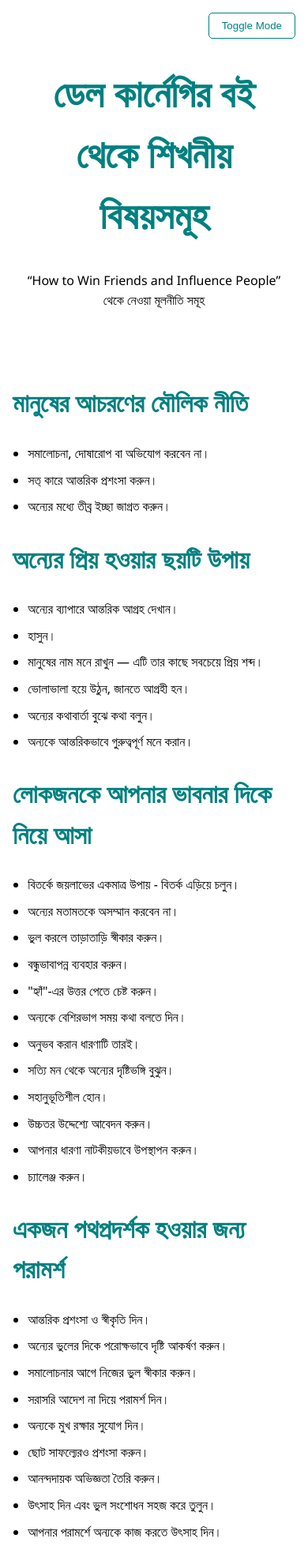
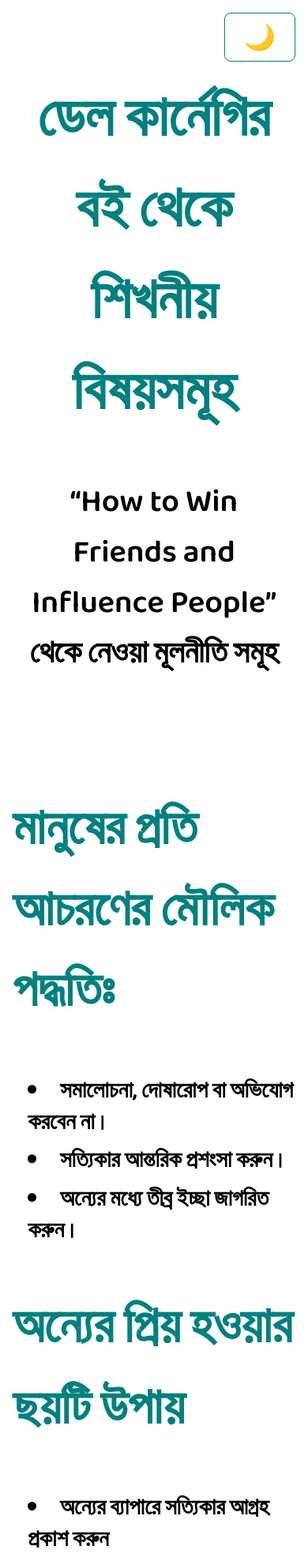
Before and after one commit to Tuhinangshu2022/how-to-win-frineds-and-influence-people, a plain HTML site: page index.html in a window 390 px wide. Shown: the top 1977 px of the page at 79% size. Drawn offline with Linux system fonts and the light colour scheme.

Commit message:
Added UI & Typo issue fix

```diff
--- a/index.html
+++ b/index.html
@@ -3,6 +3,11 @@
   <head>
     <meta charset="UTF-8" />
     <meta name="viewport" content="width=device-width, initial-scale=1.0" />
+    <link
+      href="https://fonts.googleapis.com/css2?family=Baloo+Da+2:wght@400;600;700;800&display=swap"
+      rel="stylesheet"
+    />
+
     <title>How to Win Friends - Bengali Notes</title>
     <style>
       :root {
@@ -17,7 +22,11 @@
         display: flex;
         flex-direction: column;
         align-items: center;
-        font-family: "Segoe UI", Tahoma, Geneva, Verdana, sans-serif;
+        /* font-family: "Segoe UI", Tahoma, Geneva, Verdana, sans-serif; */
+        font-family: "Baloo Da 2", sans-serif;
+        font-weight: 600; /* Use 400, 600, 700 or 800*/
+
+        /* Makes all text bolder */
         background-color: var(--bg-light);
         color: var(--text-light);
         transition: background-color 0.3s, color 0.3s;
@@ -29,10 +38,10 @@
         padding: 2rem 1rem;
       }
       h1 {
-        font-size: 3rem;
+        font-size: 4.5rem;
         color: var(--accent);
       }
-      .toggle-mode {
+      /* .toggle-mode {
         position: absolute;
         top: 1rem;
         right: 1rem;
@@ -42,15 +51,30 @@
         padding: 0.5rem 1rem;
         border-radius: 5px;
         color: var(--accent);
+      } */
+
+      .toggle-mode {
+        position: absolute;
+        top: 1rem;
+        right: 1rem;
+        cursor: pointer;
+        background: none;
+        border: 1px solid var(--accent);
+        padding: 0.7rem 1.5rem; /* Increased padding */
+        font-size: 1rem; /* Bigger text */
+        border-radius: 8px; /* Slightly rounder */
+        color: var(--accent);
+        font-size: 2rem;
       }
+
       section {
-        max-width: 800px;
+        max-width: 1000px;
         width: 100%;
         padding: 1rem;
       }
       h2 {
         color: var(--accent);
-        font-size: 2rem;
+        font-size: 4rem;
         /* text-align: center; */
       }
       ul {
@@ -58,76 +82,104 @@
       }
       li {
         margin-bottom: 0.5rem;
+        font-size: 1.8rem;
+        line-height: 1.4;
+        list-style-type: disc;
+        list-style-position: inside;
+      }
+      p {
+        font-size: 1.8rem;
+      }
+      .description {
+        font-size: 2.5rem;
+        margin-top: 1rem;
       }
     </style>
   </head>
   <body>
-    <button class="toggle-mode" onclick="toggleMode()">Toggle Mode</button>
+    <button class="toggle-mode" onclick="toggleMode()" id="modeToggle">
+      🌙
+    </button>
+
     <header>
       <h1>ডেল কার্নেগির বই থেকে শিখনীয় বিষয়সমূহ</h1>
-      <p>“How to Win Friends and Influence People” থেকে নেওয়া মূলনীতি সমূহ</p>
+      <p class="description">
+        “How to Win Friends and Influence People” থেকে নেওয়া মূলনীতি সমূহ
+      </p>
     </header>
     <section>
-      <h2>মানুষের আচরণের মৌলিক নীতি</h2>
+      <h2>মানুষের প্রতি আচরণের মৌলিক পদ্ধতিঃ</h2>
       <ul>
         <li>সমালোচনা, দোষারোপ বা অভিযোগ করবেন না।</li>
-        <li>সত্ কারে আন্তরিক প্রশংসা করুন।</li>
-        <li>অন্যের মধ্যে তীব্র ইচ্ছা জাগ্রত করুন।</li>
+        <li>সত্যিকার আন্তরিক প্রশংসা করুন।</li>
+        <li>অন্যের মধ্যে তীব্র ইচ্ছা জাগরিত করুন।</li>
       </ul>
 
       <h2>অন্যের প্রিয় হওয়ার ছয়টি উপায়</h2>
       <ul>
-        <li>অন্যের ব্যাপারে আন্তরিক আগ্রহ দেখান।</li>
+        <li>অন্যের ব্যাপারে সত্যিকার আগ্রহ প্রকাশ করুন</li>
         <li>হাসুন।</li>
-        <li>মানুষের নাম মনে রাখুন — এটি তার কাছে সবচেয়ে প্রিয় শব্দ।</li>
-        <li>ভোলাভালা হয়ে উঠুন, জানতে আগ্রহী হন।</li>
-        <li>অন্যের কথাবার্তা বুঝে কথা বলুন।</li>
-        <li>অন্যকে আন্তরিকভাবে গুরুত্বপূর্ণ মনে করান।</li>
+        <li>
+          মনে রাখবেন মানুষের নাম ওই মানুষটির জন্য সবচেয়ে মধুর ও গুরুত্বপূর্ণ
+          ভাষা
+        </li>
+        <li>ভালো শ্রোতা হয়ে উঠুন। অন্যদের ব্যাপারে জানার আগ্রহ প্রকাশ করুন।</li>
+        <li>অন্যের কিসে আগ্রহ বুঝে কথা বলুন।</li>
+        <li>অন্যকে আন্তরিকভাবে গুরুত্বপূর্ণ বোধ করবেন।</li>
       </ul>
 
-      <h2>লোকজনকে আপনার ভাবনার দিকে নিয়ে আসা</h2>
+      <h2>অন্যকে নিজের ভাবনাধারায় প্রভাবিত করুন</h2>
       <ul>
-        <li>বিতর্কে জয়লাভের একমাত্র উপায় - বিতর্ক এড়িয়ে চলুন।</li>
-        <li>অন্যের মতামতকে অসম্মান করবেন না।</li>
-        <li>ভুল করলে তাড়াতাড়ি স্বীকার করুন।</li>
-        <li>বন্ধুভাবাপন্ন ব্যবহার করুন।</li>
-        <li>"হ্যাঁ"-এর উত্তর পেতে চেষ্ট করুন।</li>
-        <li>অন্যকে বেশিরভাগ সময় কথা বলতে দিন।</li>
-        <li>অনুভব করান ধারণাটি তারই।</li>
-        <li>সত্যি মন থেকে অন্যের দৃষ্টিভঙ্গি বুঝুন।</li>
-        <li>সহানুভূতিশীল হোন।</li>
-        <li>উচ্চতর উদ্দেশ্যে আবেদন করুন।</li>
-        <li>আপনার ধারণা নাটকীয়ভাবে উপস্থাপন করুন।</li>
+        <li>বিতর্কে বিজয়ী হওয়ার একমাত্র উপায় , বিতর্ক এড়িয়ে যান।</li>
+        <li>অন্যের মতামতকে অমান্য করবেন না। ''তুমি ভুল" একথা কখনো বলবে না।</li>
+        <li>ভুল করলে দ্রুত, স্পষ্টভাবে স্বীকার করুন।</li>
+        <li>বন্ধুত্বপূর্ণ ব্যবহার দিয়ে শুরু করুন।</li>
+        <li>অবিলম্বে অন্যকে দিয়ে - হ্যাঁ - বলিয়ে নিন।</li>
+        <li>অন্যকে বেশিরভাগ কথা বলতে দিন।</li>
+        <li>অন্যকে অনুভব করতে দিন ধারণাটা তারই।</li>
+        <li>সত্যনিষ্ট ভাবে অন্যের দৃষ্টিভঙ্গি দিয়ে বিচার করে দেখুন</li>
+        <li>অন্যের ধ্যানধারণা ও ইচ্ছার প্রতি সহানূভূতিশীল হয়ে উঠুন।</li>
+        <li>মহত্তর উদ্দেশ্যে আবেদন করুন।</li>
+        <li>আপনার ধ্যানধারণা নাটকীয়ভাবে উপস্তিত করুন।</li>
         <li>চ্যালেঞ্জ করুন।</li>
       </ul>
 
-      <h2>একজন পথপ্রদর্শক হওয়ার জন্য পরামর্শ</h2>
+      <h2>পথপ্রদর্শক হয়ে উঠুন</h2>
+      <p>
+        নেতৃত্বে প্রায়শই একটি দায়িত্ব হলো নিজের লোকেদের মনোভাব ও আচরণে পরিবর্তন
+        করা। এটা করার ব্যাপারে কয়েকটা পরামর্শ:
+      </p>
       <ul>
-        <li>আন্তরিক প্রশংসা ও স্বীকৃতি দিন।</li>
-        <li>অন্যের ভুলের দিকে পরোক্ষভাবে দৃষ্টি আকর্ষণ করুন।</li>
-        <li>সমালোচনার আগে নিজের ভুল স্বীকার করুন।</li>
-        <li>সরাসরি আদেশ না দিয়ে পরামর্শ দিন।</li>
-        <li>অন্যকে মুখ রক্ষার সুযোগ দিন।</li>
-        <li>ছোট সাফল্যেরও প্রশংসা করুন।</li>
-        <li>আনন্দদায়ক অভিজ্ঞতা তৈরি করুন।</li>
-        <li>উৎসাহ দিন এবং ভুল সংশোধন সহজ করে তুলুন।</li>
-        <li>আপনার পরামর্শে অন্যকে কাজ করতে উৎসাহ দিন।</li>
+        <li>প্রশংসা এবং আন্তরিক সাধুবাদ দিতে শুরু করুন।</li>
+        <li>পরোক্ষভাবে অন্যের ভুল ত্রুটির প্রতি দৃষ্টি আকর্ষণ করুন।</li>
+        <li>অন্যের সমালোচনা করার আগে নিজের ভুল স্বীকার করুন।</li>
+        <li>সরাসরি আদেশ দেওয়ার পরিবর্তে প্রশ্ন করবেন।</li>
+        <li>অন্যকে মুখ রক্ষার সুযোগ দেবেন।</li>
+        <li>
+          সামান্যতম উন্নতি, প্রতিটি উন্নতির প্রশংসা করুন। "অকৃপণ প্রশংসা করুন।"
+        </li>
+        <li>অন্যের সুখ্যাতি করুন যাতে সে যোগ্য জীবনযাপন শুরু করে।</li>
+        <li>উৎসাহবর্ধন করুন। ভুল ত্রুটি সংশোধন সহজ করে তুলুন।</li>
+        <li>অন্যকে দিয়ে সানন্দে আপনার পরামর্শ মত কাজ করিয়ে নিন।</li>
       </ul>
     </section>
+  </body>
   <script>
     function toggleMode() {
       const body = document.body;
+      const button = document.getElementById("modeToggle");
       const isDark =
         body.style.backgroundColor === "var(--bg-dark)" ||
         getComputedStyle(body).backgroundColor === "rgb(18, 18, 18)";
       if (isDark) {
         body.style.backgroundColor = "var(--bg-light)";
         body.style.color = "var(--text-light)";
+        button.textContent = "Change to Dark Mode 🌙";
       } else {
         body.style.backgroundColor = "var(--bg-dark)";
         body.style.color = "var(--text-dark)";
+        button.textContent = "Change to Light Mode ☀️";
       }
     }
   </script>
-  </body>
 </html>
```
Lines whose indentation alone changed are shown as unchanged.
